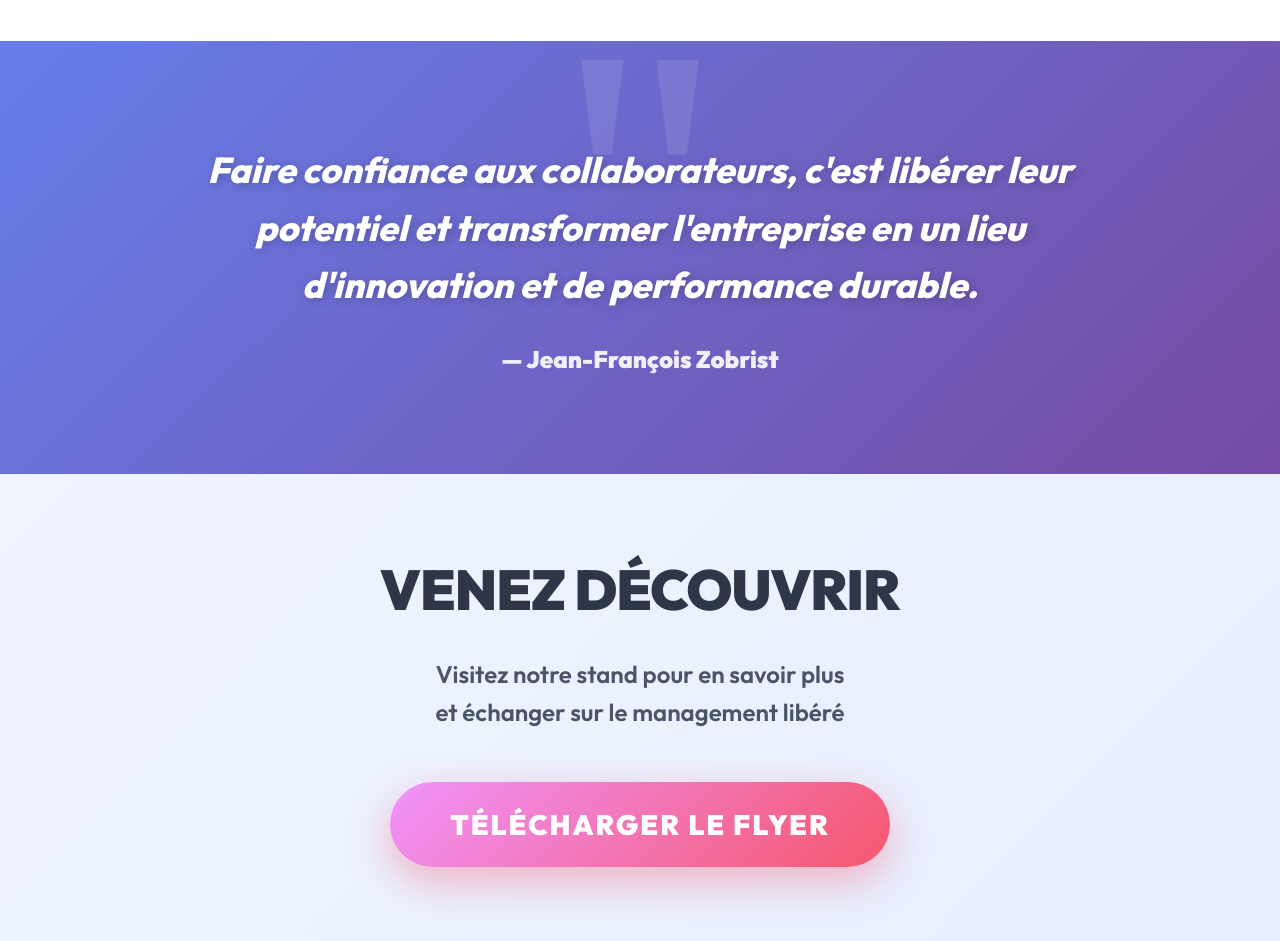
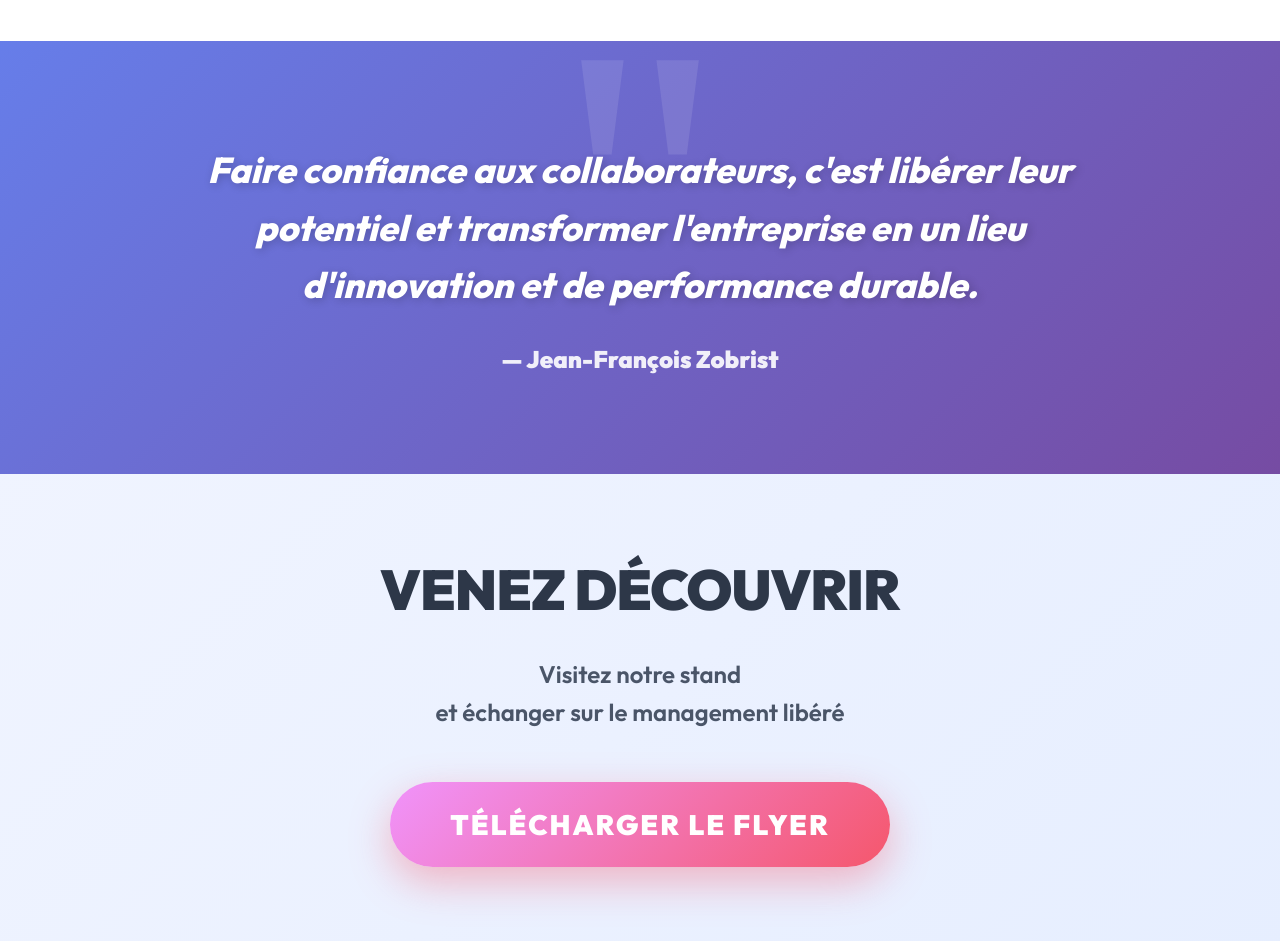
Before and after one commit to Clementlble/Livre-QSE, a plain HTML site: page index.html in a window 1280 px wide. Shown: the part 3658-4599 px from the top of the page. Drawn offline with Linux system fonts and the light colour scheme.

Commit message:
index.html

```diff
--- a/index.html
+++ b/index.html
@@ -1348,7 +1348,7 @@
     <!-- CTA Section -->
     <div class="cta-section">
         <h2>Venez Découvrir</h2>
-        <p>Visitez notre stand pour en savoir plus<br>et échanger sur le management libéré</p>
+        <p>Visitez notre stand<br>et échanger sur le management libéré</p>
        <button class="cta-button" onclick="window.location.href='flyers2.html'">
   Télécharger le flyer
 </button>
```
